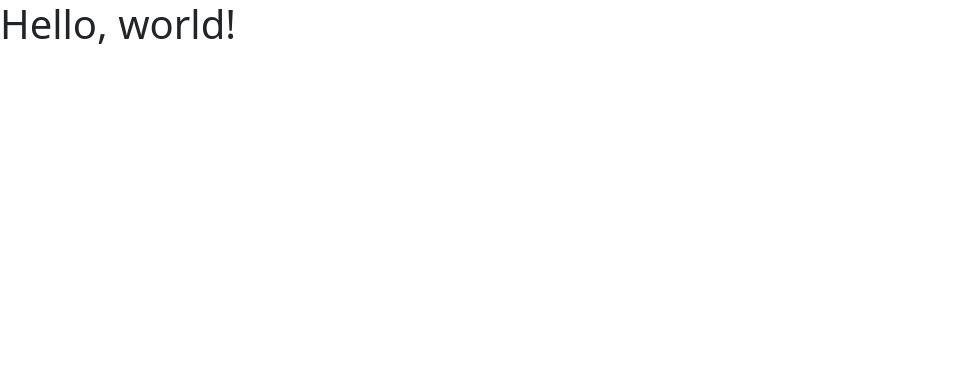
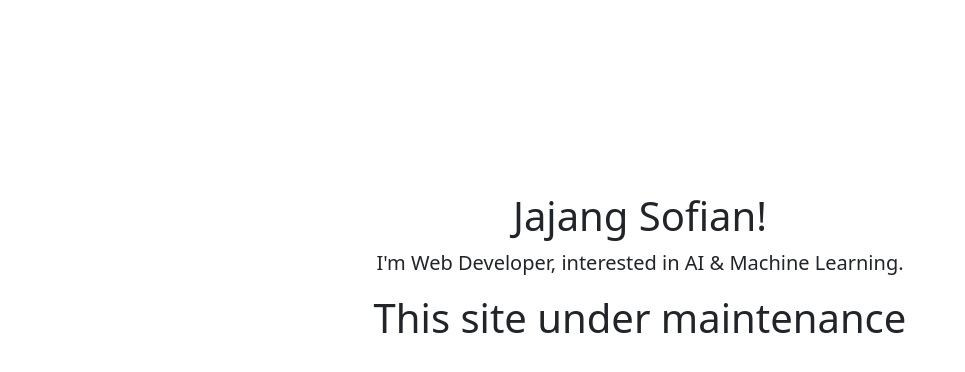
Before and after one commit to jajangsfn/jajangsfn.github.io, a plain HTML site: page index.html in a window 1280 px wide. Shown: the whole page, without its empty margins (0-965 px from the left). Drawn offline with nearby package versions, Linux system fonts and the light colour scheme.

Commit message:
Update index.html

```diff
--- a/index.html
+++ b/index.html
@@ -11,9 +11,32 @@
     <title>Hello, world!</title>
   </head>
   <body>
-    <h1>Hello, world!</h1>
+    <div class="container text-center" style="margin-top:15%">
+      <h1>Jajang Sofian!</h1>
+      <p class="lead">
+        I'm Web Developer, interested in AI & Machine Learning.
+      </p>
+    </div>
+    <div class="container h1 jumbotron text-center">
+      This site under maintenance
+    </div>
+    <!-- <div class="container">
+      <nav>
+        <ul class="nav nav-pills justify-content-center">
+            <li class="nav-item">
+              <a class="nav-link active" aria-current="page" href="#">Home</a>
+            </li>
+            <li class="nav-item">
+              <a class="nav-link" href="#">Portfolio</a>
+            </li>
+            <li class="nav-item">
+              <a class="nav-link" href="#">Contact</a>
+            </li>
+          </ul>
+      </nav>
+    </div> -->
 
-    <!-- Optional JavaScript; choose one of the two! -->
+
 
     <!-- Option 1: Bootstrap Bundle with Popper -->
     <script src="https://cdn.jsdelivr.net/npm/bootstrap@5.1.3/dist/js/bootstrap.bundle.min.js" integrity="sha384-ka7Sk0Gln4gmtz2MlQnikT1wXgYsOg+OMhuP+IlRH9sENBO0LRn5q+8nbTov4+1p" crossorigin="anonymous"></script>
```
